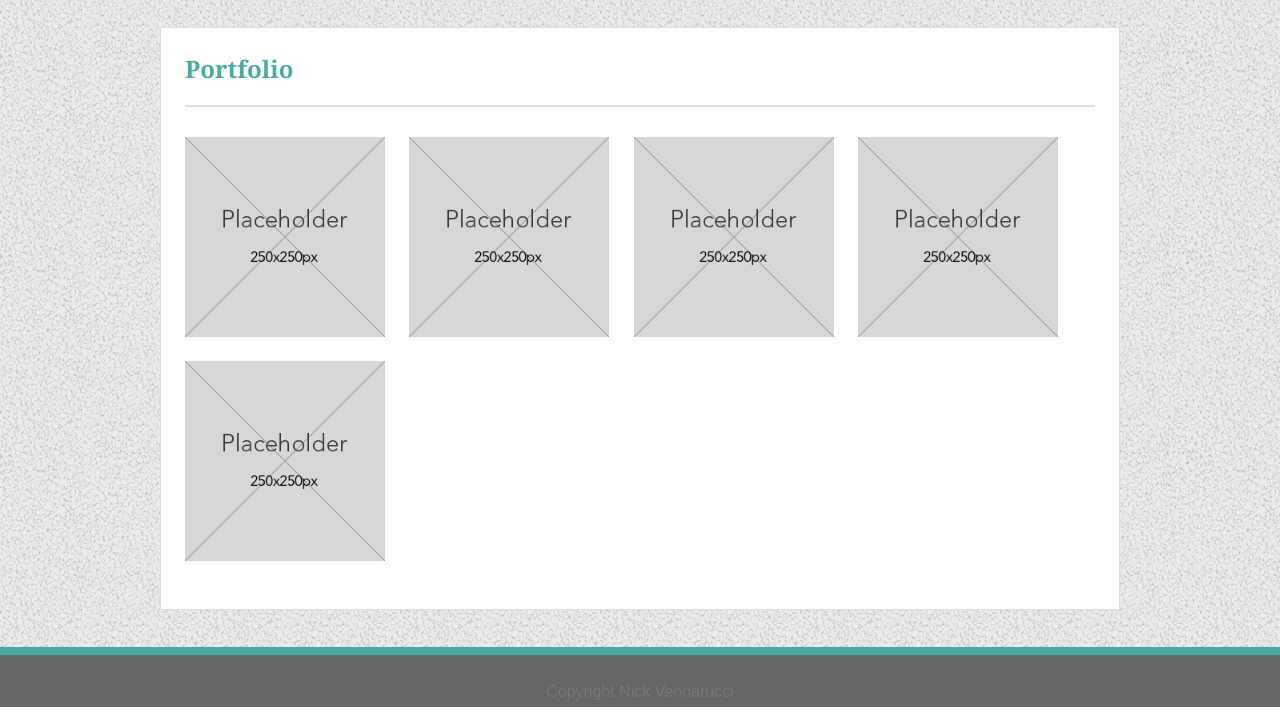
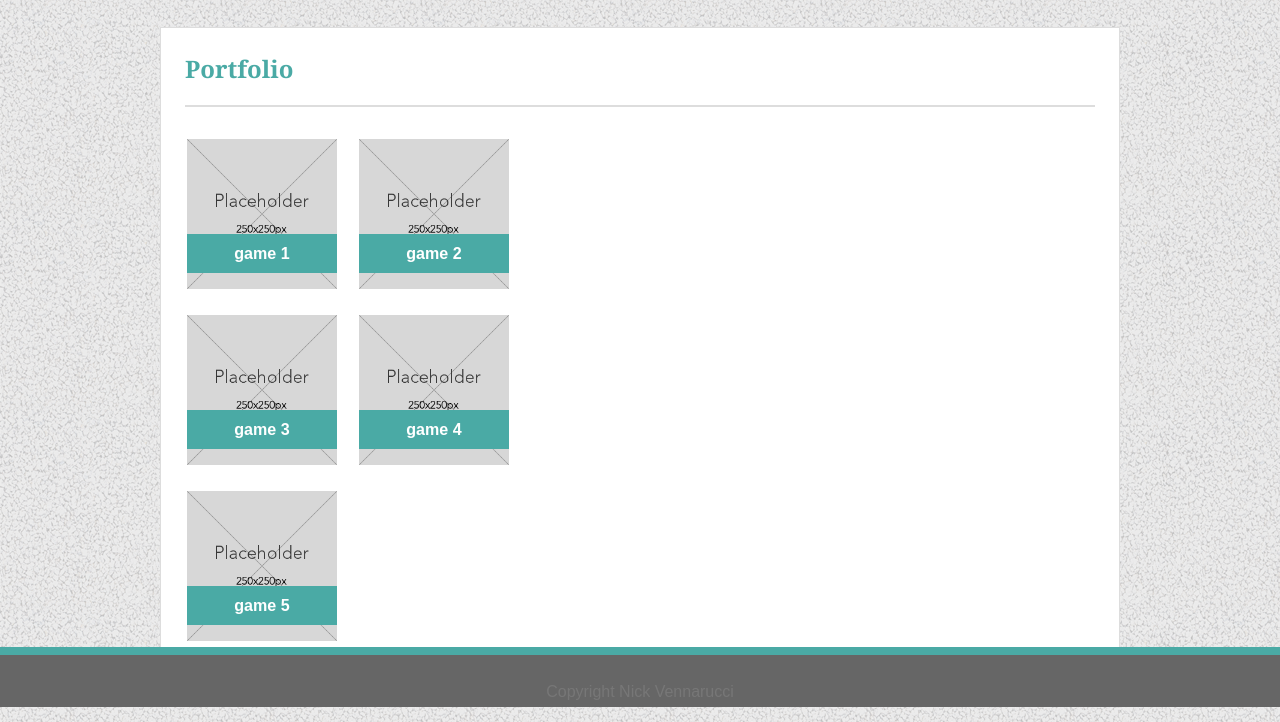
Before and after one commit to nickvenn/Basic-Portfolio, a plain HTML site: page portfolio.html in a window 1280 px wide. Shown: the part 93-815 px from the top of the page. Drawn offline with Linux system fonts and the light colour scheme.

Commit message:
almost done

```diff
--- a/assets/css/style.css
+++ b/assets/css/style.css
@@ -19,11 +19,28 @@ a:hover {
   width: 120px;
 }
 
-#game-images img{
-  height: 200px;
-  width: 200px;
+#image-table img{
+  height: 150px;
+  width: 150px;
   margin-bottom: 20px;
   margin-right: 20px;
+
+}
+.img-container{
+  position: relative;
+}
+
+/* Bottom right text */
+.text-block {
+  text-align: center;
+  position: absolute;
+  bottom: 20px;
+  padding: 10px;
+  margin-bottom: 20px;
+  background-color: #4aaaa5;
+  color: white;
+  width: 150px;
+  font-size: 1.5em;
 }
 
 body {
@@ -176,16 +193,3 @@ p {
   line-height: 1.8em;
   margin-top: 15px;
 }
-
-/* .pf-card {
-  position: relative;
-  float: left;
-  margin-right: 20px;
-  margin-bottom: 20px;
-}
-
-.pf-row:after {
-  content: "";
-  clear: both;
-  display: table;
-} */
--- a/portfolio.html
+++ b/portfolio.html
@@ -18,13 +18,49 @@
             </header>
             <main>
                 <h2>Portfolio</h2>
-                <div id="game-images">
+                <table id="image-table">
+                    <tr>
+                        <td><div class="img-container">
                             <img src="assets/images/placeholder.png">
+                            <div class="text-block">
+                              <h6>game 1</h6>
+                            </div>
+                          </div>
+                        </td>
+                        <td><div class="img-container">
                             <img src="assets/images/placeholder.png">
+                            <div class="text-block">
+                              <h6>game 2</h6>
+                            </div>
+                          </div>
+                        </td>
+                    </tr>
+                    <tr>
+                        <td><div class="img-container">
                             <img src="assets/images/placeholder.png">
+                            <div class="text-block">
+                              <h6>game 3</h6>
+                            </div>
+                          </div>
+                        </td>
+                        <td><div class="img-container">
                             <img src="assets/images/placeholder.png">
+                            <div class="text-block">
+                              <h6>game 4</h6>
+                            </div>
+                          </div>
+                        </td>
+                    </tr>
+                    <tr>
+                        <td><div class="img-container">
                             <img src="assets/images/placeholder.png">
+                            <div class="text-block">
+                              <h6>game 5</h6>
                             </div>
+                          </div>
+                        </td>
+                    </tr>
+                </table>
             </main>
             <footer>Copyright Nick Vennarucci</footer>
         </body>
```
Also changed, not shown: contact.html (+1 -2 lines), index.html (+1 -0 lines). Lines whose indentation alone changed are shown as unchanged.
